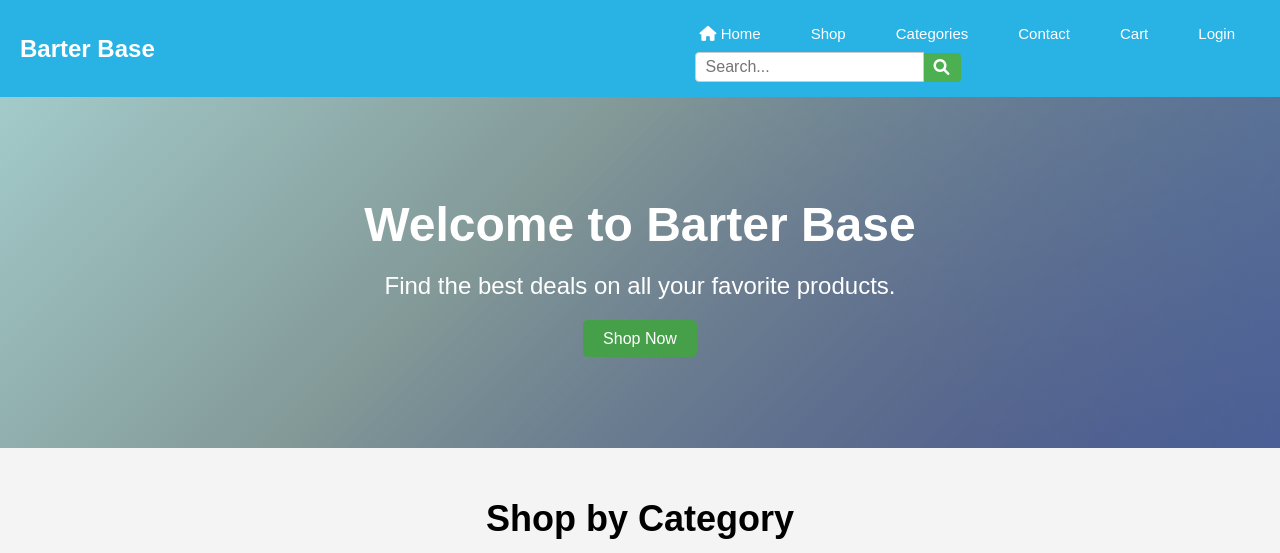
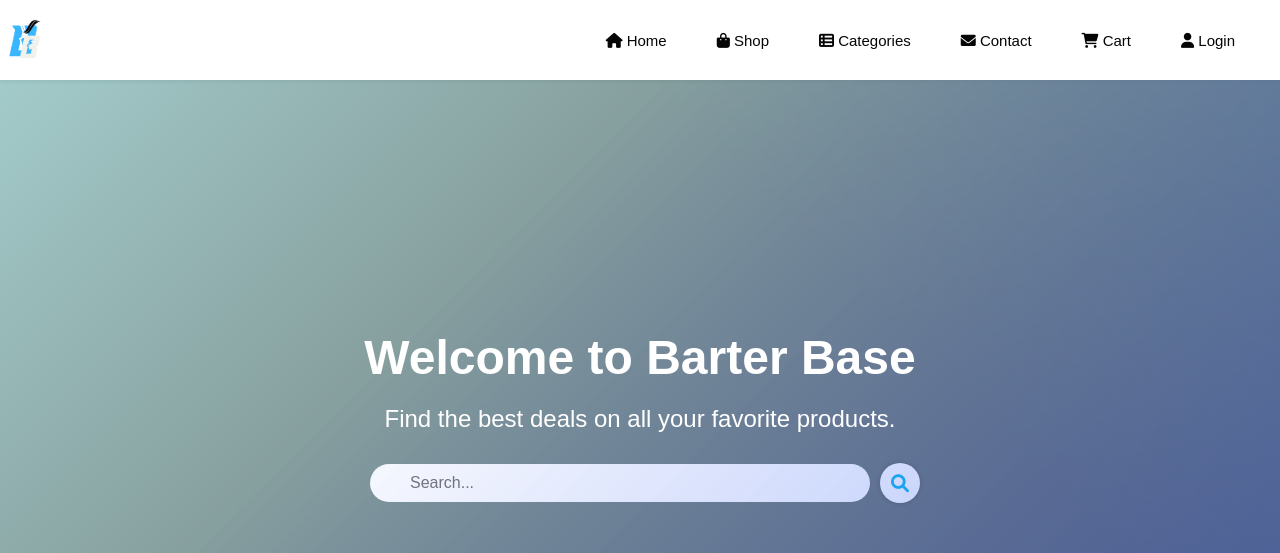
Before and after one commit to Aryankataria1/Hack-INNO, a plain HTML site: page index.html in a window 1280 px wide. Shown: the top 553 px of the page. Drawn offline with Linux system fonts and the light colour scheme.

Commit message:
Updated css/style.css and other files

```diff
--- a/css/style.css
+++ b/css/style.css
@@ -11,19 +11,34 @@ body {
 }
 
 header {
-    background-color: #29b2e4;
-    color: white;
+    background-color: #ffffff; /* Changed to white */
+    color: #000000; /* Ensure text is black for contrast */
     padding: 15px 0;
     text-align: center;
     display: flex;
     justify-content: space-between;
     align-items: center;
+    box-shadow: 0 2px 4px rgba(0, 0, 0, 0.1); /* Add a subtle shadow to distinguish the header from the rest of the page */
+}
+
+.logo {
+    display: flex;
+    align-items: center; /* Vertically align image and text */
+    gap: 10px; /* Space between the image and text */
+}
+
+.logo img {
+    max-height: 50px; /* Adjust this value to control the image size */
+    width: auto; /* Maintain aspect ratio */
 }
 
 .logo h1 {
-    margin-left: 20px;
-    font-size: 24px;
+    font-size: 24px; /* Adjust font size as needed */
+    color: #29b2e4; /* Set text color to match your design */
+    margin: 0; /* Remove default margin */
+    font-weight: bold; /* Make the text bold */
 }
+
 
 nav ul {
     list-style: none;
@@ -36,8 +51,7 @@ nav ul li {
 }
 
 nav ul li a {
-    color: white;
-    text-decoration: none;
+    color: #29b2e4; /* Update link color to match the original header background color */
 }
 
 /* Hero Section with Diagonal Neon Line */
@@ -47,7 +61,7 @@ nav ul li a {
     background-size: cover;
     color: white;
     text-align: center;
-    padding: 100px 20px;
+    padding: 250px 250px;
     overflow: hidden;
 }
 
@@ -95,7 +109,7 @@ nav ul li a {
     display: inline-block;
     padding: 10px 15px;
     background-color: #ededed00; /* Green background */
-    color: white; /* White text */
+    color: rgb(5, 5, 5); /* White text */
     text-decoration: none; /* No underline */
     font-size: 15px;
     border-radius: 20px; /* Rounded corners */
@@ -106,7 +120,7 @@ nav ul li a {
 }
 
 .btn2:hover {
-    background-color: #212020; /* Darker green on hover */
+    background-color: #3c343474; /* Darker green on hover */
     transform: scale(1.05); /* Slightly enlarge on hover */
     box-shadow: 0 0 25px rgba(76, 175, 80, 1),
                 0 0 50px rgba(76, 175, 80, 0.7),
@@ -146,33 +160,56 @@ nav ul li a {
 }
 /* SEARCH BOX  */
 /* Style for the search form */
+
 .search-form {
     display: flex;
+    justify-content: center;
     align-items: center;
-    margin-left: 20px; /* Adjust as needed */
+    margin-top: 20px;
+    position: relative;
 }
 
+/* Full circular bar */
 .search-form input[type="text"] {
-    padding: 5px 10px;
+    width: 500px;
+    padding: 10px 40px; /* Space for the icon inside the bar */
     font-size: 16px;
-    border: 1px solid #ccc;
-    border-radius: 4px 0 0 4px;
+    border: none;
+    border-radius: 25px; /* Make the bar circular */
     outline: none;
+    background-color: #fff;
+    /* box-shadow: 0 0 10px rgba(0, 0, 0, 0.1); */
 }
 
+/* Style the search icon inside the bar */
 .search-form button {
-    padding: 5px 10px;
-    background-color: #4CAF50;
-    color: white;
-    border: 1px solid #4CAF50;
-    border-left: none;
+    position: relative; /* Position icon inside the circular bar */
+    left: 10px;
+    top: 50%;
+    transform: translateY(-0%); /* Center vertically within the input */
+    background: #ffffff; /* White background */
+    border: none;
+    border-radius: 50%; /* Make the button circular */
+    width: 40px; /* Adjust size of the circle */
+    height: 40px; /* Adjust size of the circle */
+    display: flex;
+    align-items: center; /* Center icon vertically */
+    justify-content: center; /* Center icon horizontally */
     cursor: pointer;
-    border-radius: 0 4px 4px 0;
+    color: #10b8f0; /* Icon color */
+    box-shadow: 0 0 5px rgba(0, 0, 0, 0.2); /* Optional shadow for effect */
 }
 
 .search-form button i {
-    font-size: 16px;
+    font-size: 18px;
 }
+
+/* Adjust input text padding when icon is inside */
+.search-form input[type="text"] {
+    padding-left: 40px; /* Adjust padding to accommodate icon */
+}
+
+
 /* search ends */
 
 
--- a/index.html
+++ b/index.html
@@ -1,6 +1,6 @@
 <!DOCTYPE html>
 <html lang="en">
-    <head>
+    <head >
         <meta charset="UTF-8">
         <meta name="viewport" content="width=device-width, initial-scale=1.0">
         <title>Barter Base</title>
@@ -12,29 +12,28 @@
 <head>
     <meta charset="UTF-8">
     <meta namBarter Basee="viewport" content="width=device-width, initial-scale=1.0">
-    <title>Barter Base</title>
+    <title></title>
     <link rel="stylesheet" href="css/style.css">
 </head>
 <body>
     <header>
         <div class="logo">
-            <h1>Barter Base</h1>
+            <img src="images/logo.png" alt="img not found">
+            <h1></h1>
         </div>
         <nav>
             <ul>
 
                 <li><a href="#" class="btn2"><i class="fas fa-home"></i> Home</a></li>
-                <li><a href="#"class="btn2">Shop</a></li>
-                <li><a href="#"class="btn2">Categories</a></li>
-                <li><a href="#"class="btn2">Contact</a></li>
-                <li><a href="#"class="btn2">Cart</a></li>
-                <li><a href="#"class="btn2">Login</a></li>
+                <li><a href="#" class="btn2"><i class="fas fa-shopping-bag"></i> Shop</a></li>
+                <li><a href="#" class="btn2"><i class="fas fa-th-list"></i> Categories</a></li>
+                <li><a href="#" class="btn2"><i class="fas fa-envelope"></i> Contact</a></li>
+                <li><a href="#" class="btn2"><i class="fas fa-shopping-cart"></i> Cart</a></li>
+                <li><a href="#" class="btn2"><i class="fas fa-user"></i> Login</a></li>
+
             </ul>
             <!-- Search  -->
-            <form action="#" class="search-form">
-                <input type="text" placeholder="Search..." name="search">
-                <button type="submit"><i class="fas fa-search"></i></button>
-            </form>
+
         </nav>
     </header>
 
@@ -43,8 +42,11 @@
         <div class="hero-content">
             <h2>Welcome to Barter Base</h2>
             <p>Find the best deals on all your favorite products.</p>
-            <a href="#" class="btn">Shop Now</a>
         </div>
+        <form action="#" class="search-form">
+            <input type="text" placeholder="Search..." name="search">
+            <button type="submit"><i class="fas fa-search"></i></button>
+        </form>
     </section>
 
 
```
Also changed, not shown: images/logo.png (added).
